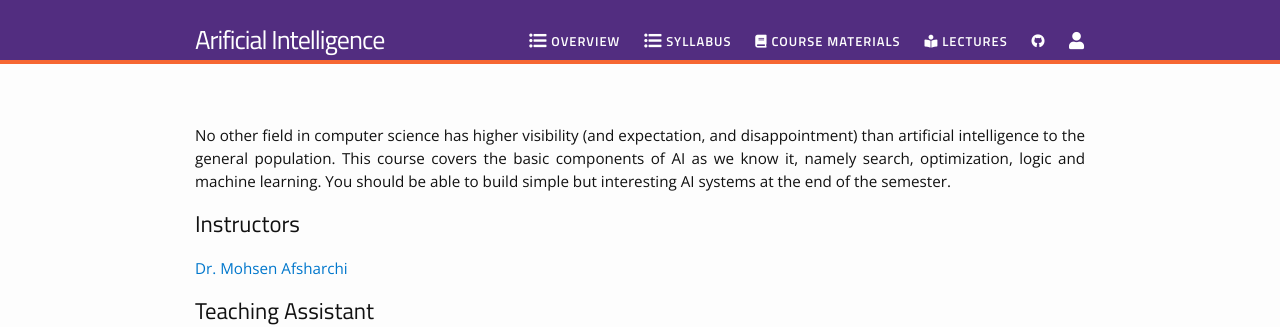
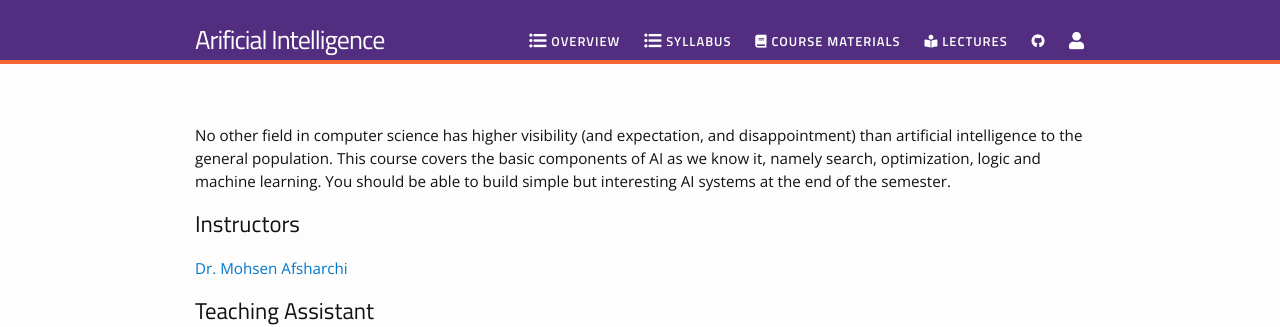
Before and after one commit to rahmanidashti/znuai, a Jekyll site: the page built from overview.md, in a window 1280 px wide. Shown: the top 327 px of the page. Built offline with Jekyll 4.4.1, drawn with Linux system fonts in a browser that asks for light colours; nearby versions of some CDN libraries; our own code applies the rules of GitHub Pages for plain Markdown files.

Commit message:
Update overview.md

```diff
--- a/overview.md
+++ b/overview.md
@@ -1,4 +1,4 @@
-<p style="text-align: justify;"> No other field in computer science has higher visibility (and expectation, and disappointment) than artificial intelligence to the general population.  This course covers the basic components of AI as we know it, namely search, optimization, logic and machine learning. You should be able to build simple but interesting AI systems at the end of the semester.</p>
+No other field in computer science has higher visibility (and expectation, and disappointment) than artificial intelligence to the general population.  This course covers the basic components of AI as we know it, namely search, optimization, logic and machine learning. You should be able to build simple but interesting AI systems at the end of the semester.
 
 ## Instructors
 [Dr. Mohsen Afsharchi](http://cv.znu.ac.ir/afsharchim)
```
